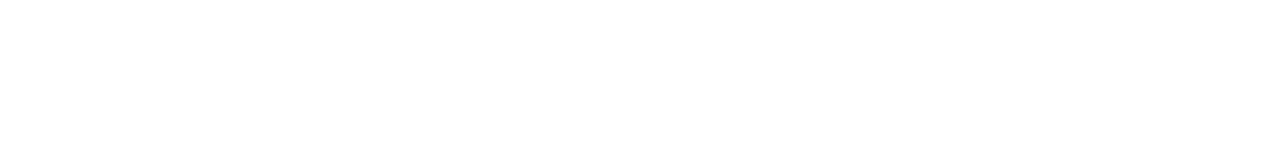
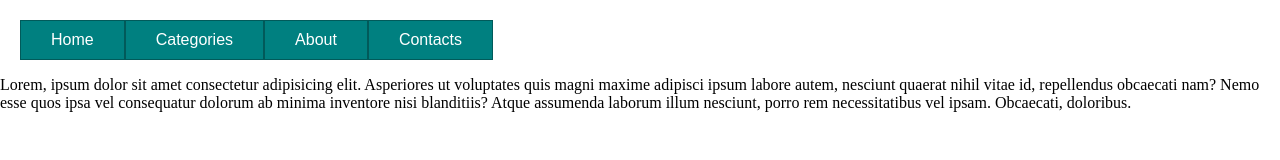
Before and after one commit to mrHelg/pravtice_0809, a plain HTML site: page index.html in a window 1280 px wide. Drawn offline with Linux system fonts and the light colour scheme.

Commit message:
Sub-nav-list ready

```diff
--- a/assets/css/style.css
+++ b/assets/css/style.css
@@ -0,0 +1,50 @@
+*{
+  box-sizing: border-box;
+}
+body{
+  margin: 0;
+}
+ul{
+  margin: 0;
+  padding:0;
+  list-style: none;
+}
+a{
+  text-decoration: none;
+  color: inherit;
+}
+.nav-list{
+  margin-top: 20px;
+  margin-left: 20px;
+  font-size: 0px;
+}
+.list-item{
+  display: inline-block;
+  background-color: teal;
+  color:white;
+  border: 1px solid rgb(1, 90, 90);
+  position: relative;
+  font-size: 16px;
+  font-family: sans-serif;
+}
+.link{
+  display: inline-block;
+  padding: 10px 30px;
+}
+.sub-nav-list{
+  position: absolute;
+  left:0;
+  right: 0;
+  display: none;
+}
+.sub-list-item{
+  display: block;
+  text-align: center;
+  text-transform: capitalize;
+}
+.list-item:hover{
+  background-color: rgb(1, 90, 90);
+}
+.list-item:hover>.sub-nav-list{
+  display: block;
+}
--- a/index.html
+++ b/index.html
@@ -8,6 +8,25 @@
   <link rel="stylesheet" href="./assets/css/style.css">
 </head>
 <body>
-
+  <nav>
+    <ul class="nav-list">
+      <li class="list-item"><a href="#" class="link">Home</a></li>
+      <li class="list-item">
+        <a href="#" class="link">Categories</a>
+        <ul class="sub-nav-list">
+          <li class="sub-list-item list-item">
+            <a href="#" class="link">men</a>
+          </li>
+          <li class="sub-list-item list-item">
+            <a href="#" class="link">women</a></li>
+          <li class="sub-list-item list-item">
+            <a href="#" class="link">kids</a></li>
+        </ul>
+      </li>
+      <li class="list-item"><a href="#" class="link">About</a></li>
+      <li class="list-item"><a href="#" class="link">Contacts</a></li>
+    </ul>
+  </nav>
+  <p>Lorem, ipsum dolor sit amet consectetur adipisicing elit. Asperiores ut voluptates quis magni maxime adipisci ipsum labore autem, nesciunt quaerat nihil vitae id, repellendus obcaecati nam? Nemo esse quos ipsa vel consequatur dolorum ab minima inventore nisi blanditiis? Atque assumenda laborum illum nesciunt, porro rem necessitatibus vel ipsam. Obcaecati, doloribus.</p>
 </body>
 </html>
```
